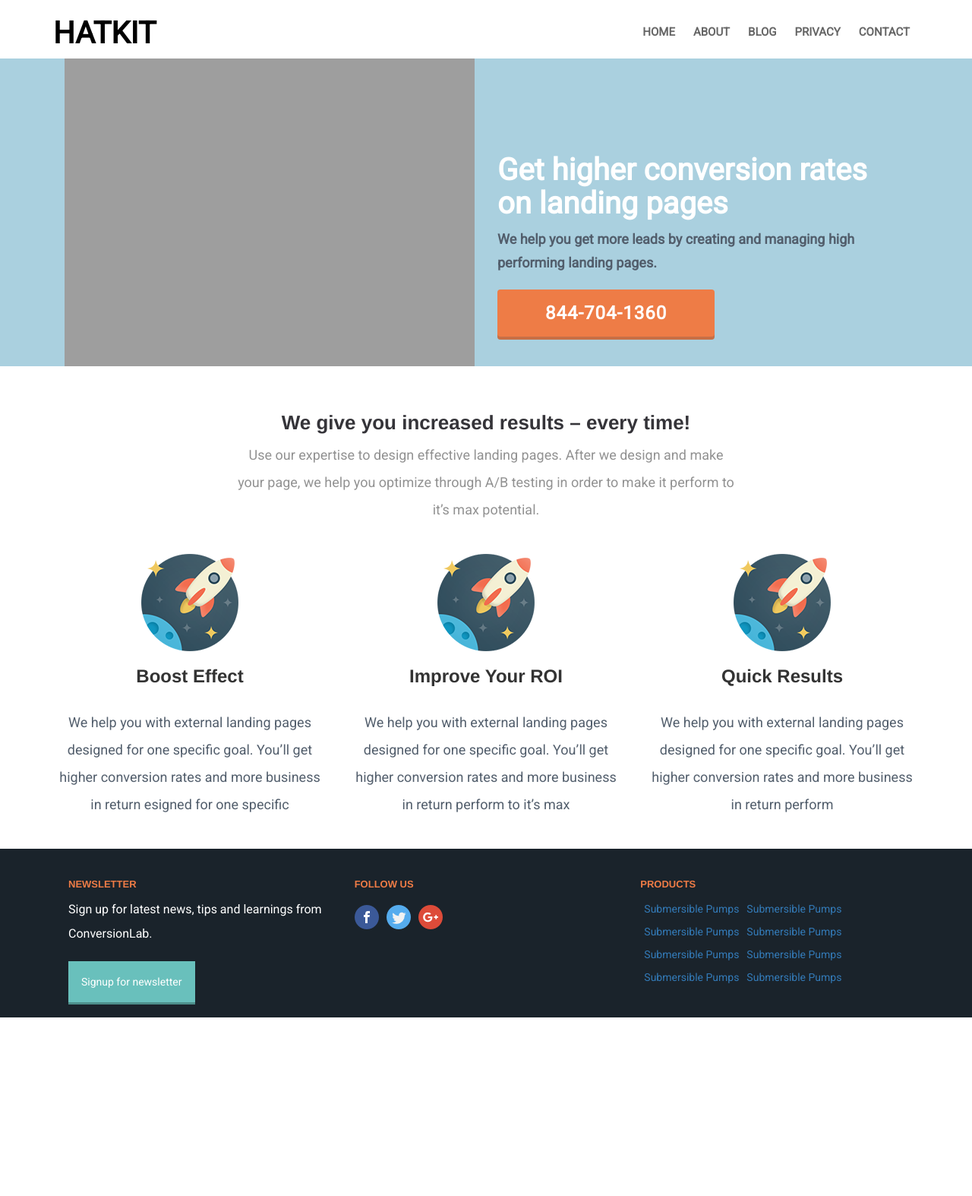
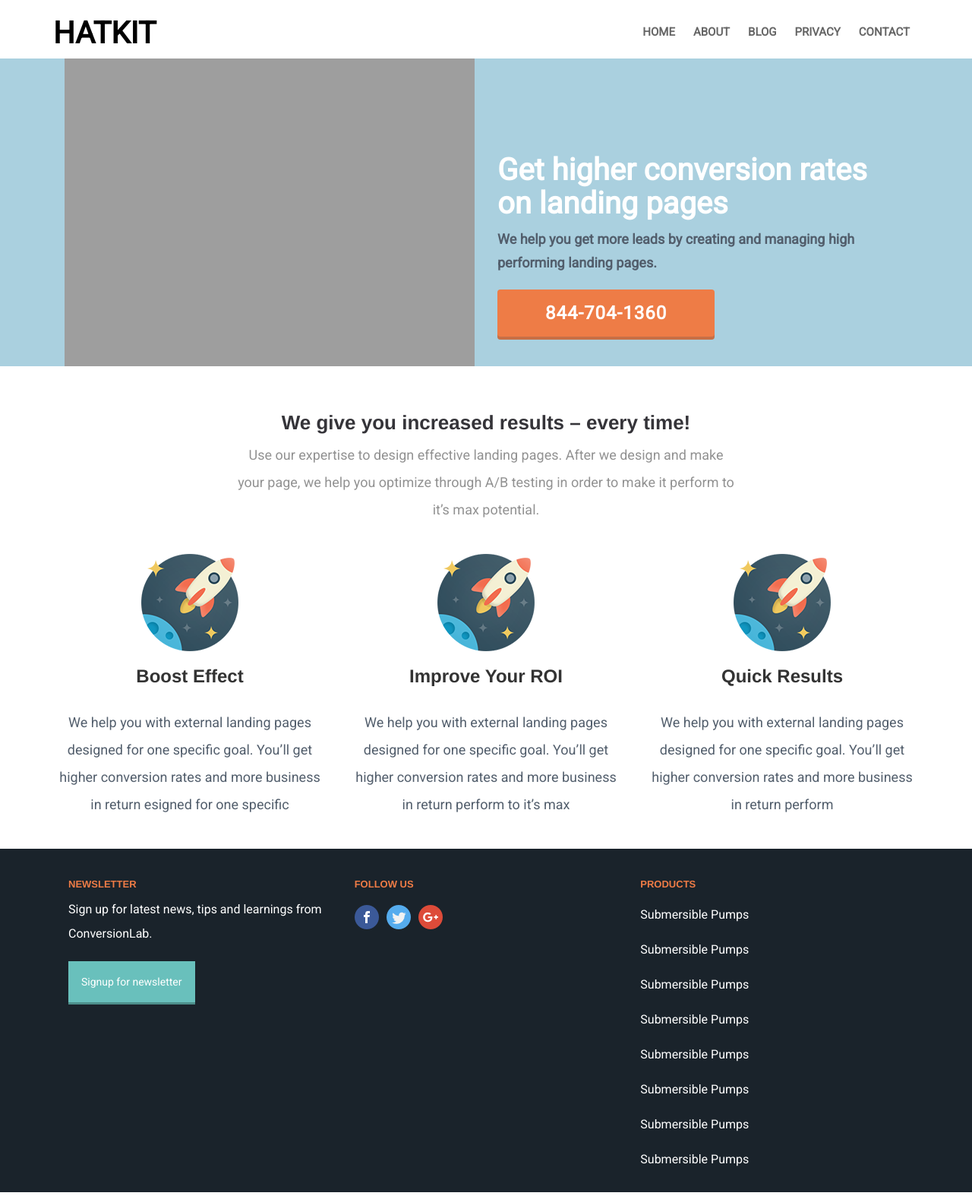
Before and after one commit to tonyseel/blog.hatkit.com, a Jekyll site: the page built from _posts/mobiletwo/2024-06-09-mobiletwo.md, in a window 1280 px wide. Shown: the whole page at 76% size. Built offline with Jekyll 4.4.1, drawn with Linux system fonts in a browser that asks for light colours; nearby versions of some CDN libraries; library files that are not in the unit come from our copies; before the commit the page ends 1344 px from its top, so only the background shows below that.

Commit message:
products

```diff
--- a/css/mobiletwo/style.css
+++ b/css/mobiletwo/style.css
@@ -146,10 +146,14 @@
 .newletter p{line-height: 2em;font-size:16px;color:#fff;text-align:left}
 .newletter a{background-color:#69c0bc;padding:17px 17px;color:#fff;    box-shadow: 0 3px 0 #4d8f8b !important;float:left;margin-top:10px}
 .social-icon li{float:left;padding:10px;padding-left:0px}
-.social{float:left;    width: 100%;
+.social{width: 100%;
     display: inline-block;}
 .social h3{font-size: 13px;
     text-transform: uppercase;
     color: #ef7c46 !important;
     font-weight: 600 !important}
-.products li {float:left;padding:5px;}
+.products li { float: left;
+    padding: 7px 31px;
+    padding-left: 0px;}
+    .products li a{color:#fff;line-height: 2em;
+    font-size: 16px;}
```
